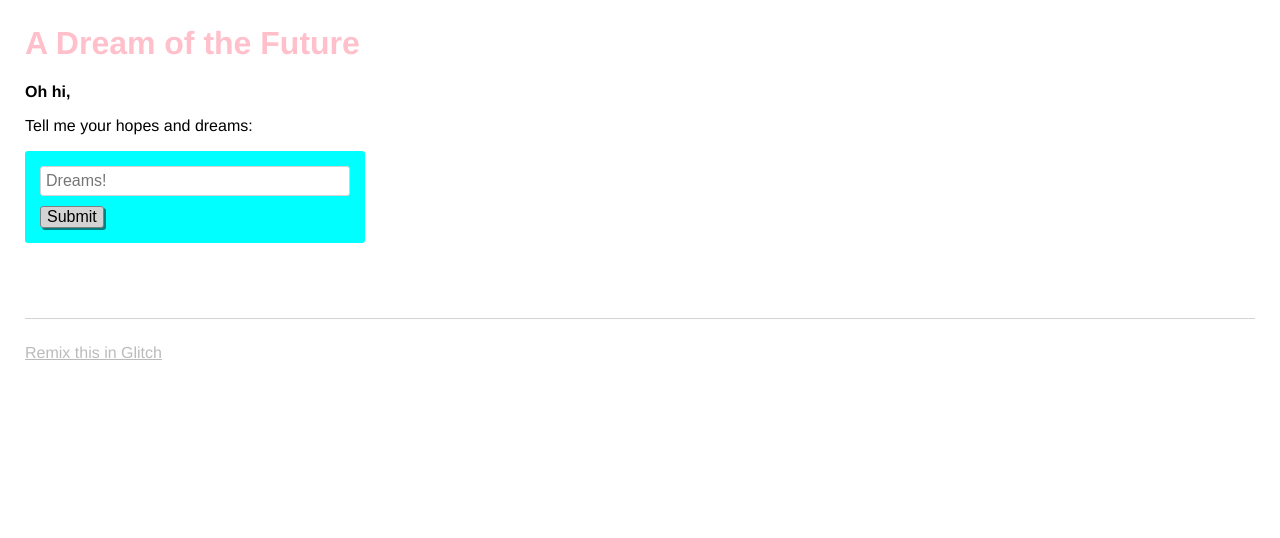
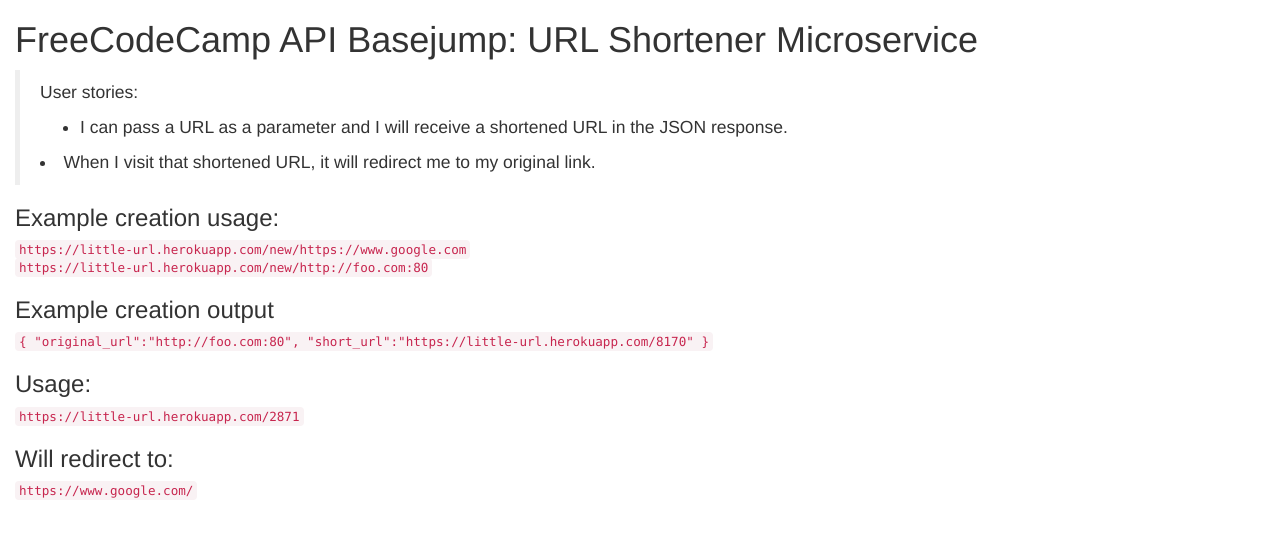
Before and after one commit to moaz-eldefrawy/URL-Shortener-Microservice, a website: page views/index.html in a window 1280 px wide. Drawn offline with nearby package versions, Linux system fonts and the light colour scheme; no server answers.

Commit message:
Checkpoint

```diff
--- a/views/index.html
+++ b/views/index.html
@@ -1,54 +1,23 @@
-<!-- This is a static file -->
-<!-- served from your routes in server.js -->
+<html lang="en">
+  <head>
+    <meta charset="UTF-8"/>
+    <title>URL Shortener Microservice</title>
+    <!--Always force latest IE rendering engine (even in intranet) & Chrome Frame Remove this if you use the .htaccess-->
+    <meta http-equiv="X-UA-Compatible" content="IE=edge,chrome=1"/>
+    <meta name="description" content="URL Shortener Microservice"/><meta name="author" content="Rafase282"/>
+    <meta name="viewport" content="width=device-width, initial-scale=1.0"/>
+    <link rel="stylesheet" href="https://maxcdn.bootstrapcdn.com/bootstrap/3.3.6/css/bootstrap.min.css"/>
+    <link rel="stylesheet prefetch" href="https://maxcdn.bootstrapcdn.com/font-awesome/4.4.0/css/font-awesome.min.css"/>
+  </head>
+</html>
+<body>
+  <div class="container-fluid">
+    <h1 class="header">FreeCodeCamp API Basejump: URL Shortener Microservice</h1>
+    <blockquote><p>User stories:</p><ul><li>I can pass a URL as a parameter and I will receive a shortened URL in the JSON response.</li></ul>
+    <li>When I visit that shortened URL, it will redirect me to my original link.</li></ul></ul></blockquote><h3>Example creation usage:</h3><code>https://little-url.herokuapp.com/new/https://www.google.com</code><br/><code>https://little-url.herokuapp.com/new/http://foo.com:80</code><h3>Example creation output</h3><code>{
 
-<!-- You might want to try something fancier: -->
-<!-- html/nunjucks docs: https://mozilla.github.io/nunjucks/ -->
-<!-- pug: https://pugjs.org/ -->
-<!-- haml: http://haml.info/ -->
-<!-- hbs(handlebars): http://handlebarsjs.com/ -->
 
-<!DOCTYPE html>
-<html>
-  <head>
-    <title>Welcome to Glitch!</title>
-    <meta name="description" content="A cool thing made with Glitch">
-    <link id="favicon" rel="icon" href="https://glitch.com/edit/favicon-app.ico" type="image/x-icon">
-    <meta charset="utf-8">
-    <meta http-equiv="X-UA-Compatible" content="IE=edge">
-    <meta name="viewport" content="width=device-width, initial-scale=1">
-    <link rel="stylesheet" href="/style.css">
-  </head>
-  <body>
-    <header>
-      <h1>
-        A Dream of the Future
-      </h1>
-    </header>
 
-    <main>
-      <p class="bold">Oh hi,</p>
-      <p>Tell me your hopes and dreams:</p>
-      <form>
-        <input type="text" maxlength="100" placeholder="Dreams!">
-        <button type="submit">Submit</button>
-      </form>
-      <section class="dreams">
-        <ul id="dreams">
-        </ul>
-      </section>
-    </main>
-
-    <footer>
-      <a href="https://glitch.com">
-        Remix this in Glitch
-      </a>
-    </footer>
-
-    <!-- Your web-app is https, so your scripts need to be too -->
-    <script src="https://code.jquery.com/jquery-2.2.1.min.js"
-            integrity="sha256-gvQgAFzTH6trSrAWoH1iPo9Xc96QxSZ3feW6kem+O00="
-            crossorigin="anonymous"></script>
-    <script src="/client.js"></script>
-
-  </body>
-</html>
+  "original_url":"http://foo.com:80",
+  "short_url":"https://little-url.herokuapp.com/8170"
+}</code><h3>Usage:</h3><code>https://little-url.herokuapp.com/2871</code><h3>Will redirect to:</h3><code>https://www.google.com/</code></div></body>
```
Also changed, not shown: server.js (+15 -4 lines).
